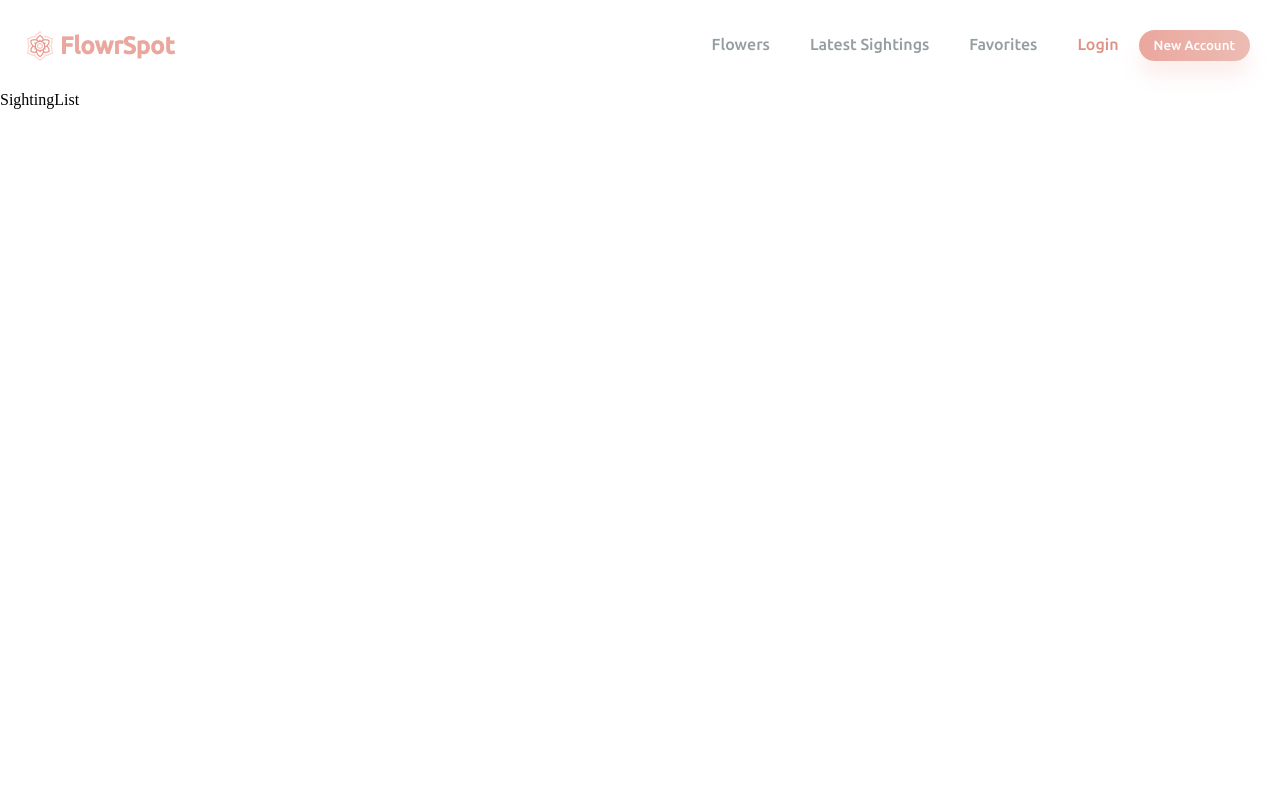
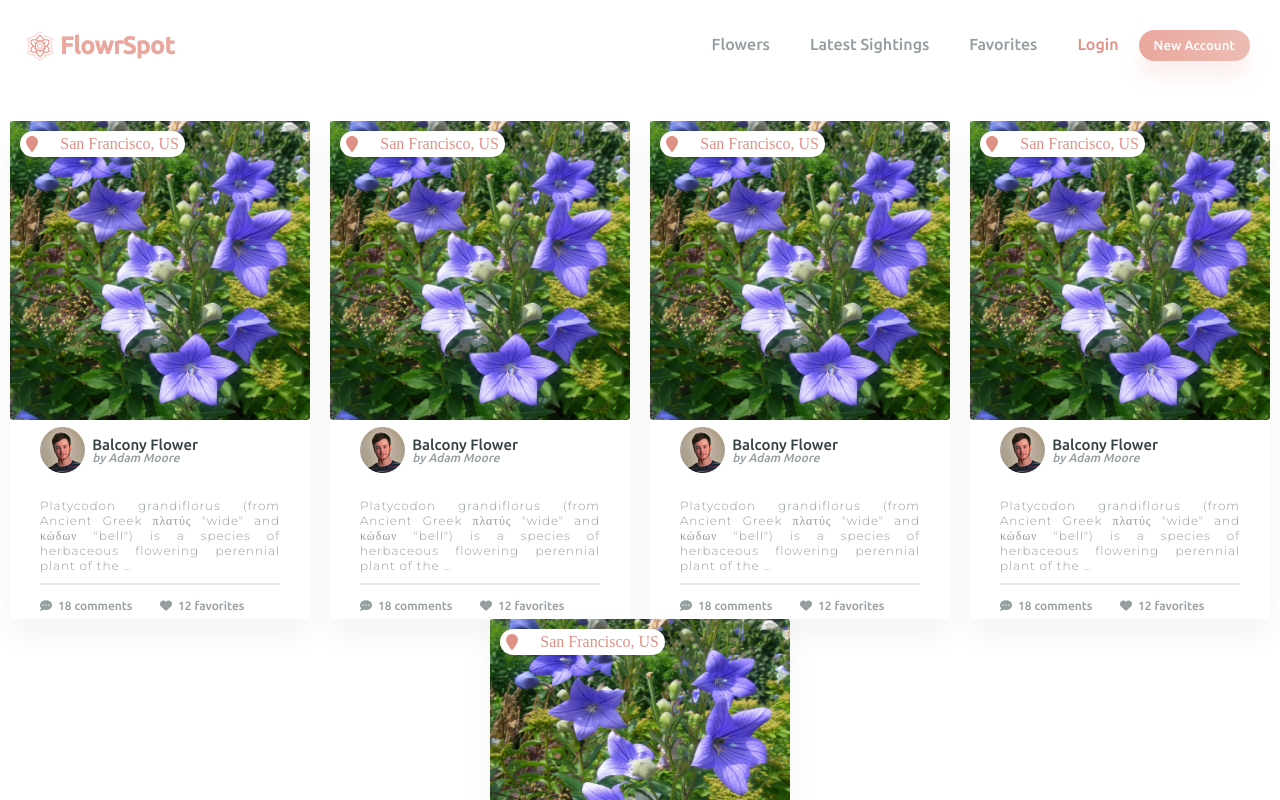
Before and after one commit to FilipSavic19/FlowrSpot-Project, a React (Create React App) app in the folder flowrspot/: page /sightinglist in a window 1280 px wide. Shown: the top 800 px of the page. Built offline with nearby package versions, Linux system fonts and the light colour scheme.

Commit message:
card sighting

```diff
--- a/flowrspot/src/Pages/FlowerDetail.js
+++ b/flowrspot/src/Pages/FlowerDetail.js
@@ -4,10 +4,11 @@ import heroSection from "../Images/pl-hero1.png";
 import flowerImage from "../Images/pl-image1.png";
 import "../Styles/FlowerDetail.css";
 import lineBreak from "../Images/Rectangle 3.png";
+import SightingList from "./SightingList";
 
 const FlowerDetail = () => {
   return (
-    <div>
+    <div className="flower-detail">
       <div className="hero-section-flower-detail">
         <img className="hero-img" src={heroSection} alt="" />
         <div className="hero-section-content">
@@ -33,6 +34,7 @@ const FlowerDetail = () => {
           </div>
         </div>
         <div className="flower-descriptions">
+          <div className="flower-descriptions-content">
             <div className="flower-descriptions-left">
               <p>
                 Kingdom: Plantae <br /> Order: Asterales <br /> Family:
@@ -42,26 +44,33 @@ const FlowerDetail = () => {
             <div className="flower-descriptions-right">
               <p>
                 Platycodon grandiflorus (from Ancient Greek πλατύς "wide" and
-              κώδων "bell") is a species of herbaceous flowering perennial plant
-              of the family Campanulaceae, and the only member of the genus
-              Platycodon. It is native to East Asia (China, Korea, Japan, and
-              the Russian Far East).[1] It is commonly known as balloon
-              flower[2][3] (referring to the balloon-shaped flower buds),
-              Chinese bellflower,[2] or platycodon.[2]
-              <br /> <br /> Growing to 60 cm (24 in) tall by 30 cm (12 in) wide,
-              it is an herbaceous perennial with dark green leaves and blue
-              flowers in late summer. A notable feature of the plant is the
-              flower bud which swells like a balloon before fully opening.[4]
-              The five petals are fused together into a bell shape at the base,
-              like its relatives, the campanulas. There are varieties with
-              white, pink and purple blooms in cultivation.[5] In Korea, white
-              flowers are more common. This plant[6] together with its cultivars
-              'Apoyama group'[7] and 'Mariesii'[8] have gained the Royal
-              Horticultural Society's Award of Garden Merit.{" "}
+                κώδων "bell") is a species of herbaceous flowering perennial
+                plant of the family Campanulaceae, and the only member of the
+                genus Platycodon. It is native to East Asia (China, Korea,
+                Japan, and the Russian Far East).[1] It is commonly known as
+                balloon flower[2][3] (referring to the balloon-shaped flower
+                buds), Chinese bellflower,[2] or platycodon.[2]
+                <br /> <br /> Growing to 60 cm (24 in) tall by 30 cm (12 in)
+                wide, it is an herbaceous perennial with dark green leaves and
+                blue flowers in late summer. A notable feature of the plant is
+                the flower bud which swells like a balloon before fully
+                opening.[4] The five petals are fused together into a bell shape
+                at the base, like its relatives, the campanulas. There are
+                varieties with white, pink and purple blooms in cultivation.[5]
+                In Korea, white flowers are more common. This plant[6] together
+                with its cultivars 'Apoyama group'[7] and 'Mariesii'[8] have
+                gained the Royal Horticultural Society's Award of Garden Merit.{" "}
               </p>
             </div>
           </div>
-        <img className="line-break" src={lineBreak} alt="" />
+        </div>
+        <div className="line-break">
+          <br className="b" />
+          <img src={lineBreak} alt="" />
+        </div>
+        <div className="sighting-list">
+          <SightingList />
+        </div>
       </div>
     </div>
   );
--- a/flowrspot/src/Pages/SightingList.js
+++ b/flowrspot/src/Pages/SightingList.js
@@ -1,7 +1,16 @@
 import React from "react";
+import CardSighting from "../components/CardSighting";
 
 const SightingList = () => {
-  return <div>SightingList</div>;
+  return (
+    <div className="sighting-list">
+      <CardSighting />
+      <CardSighting />
+      <CardSighting />
+      <CardSighting />
+      <CardSighting />
+    </div>
+  );
 };
 
 export default SightingList;
--- /dev/null
+++ b/flowrspot/src/Styles/CardSighting.css
@@ -0,0 +1,86 @@
+.card-sighting {
+  width: 300px;
+  height: 498px;
+  border-radius: 3px;
+  box-shadow: 0px 15px 30px rgba(0, 0, 0, 0.05);
+}
+
+.card-picture {
+  width: 100%;
+  height: 60%;
+  position: relative;
+}
+
+.card-location {
+  background-color: white;
+  position: absolute;
+  color: #df9186;
+  top: 10px;
+  left: 10px;
+  padding: 4px 6px;
+  border-radius: 20px;
+  width: 55%;
+  display: flex;
+  align-items: center;
+  justify-content: space-between;
+}
+
+.card-picture img {
+  width: 100%;
+  height: 100%;
+}
+
+.card-pfp {
+  width: 80%;
+  display: flex;
+  align-items: center;
+  justify-content: flex-start;
+}
+
+.card-description {
+  display: flex;
+  flex-direction: column;
+  align-items: center;
+  justify-content: space-around;
+  height: 40%;
+}
+
+.card-user-info {
+  margin-left: 3%;
+}
+
+.card-user-info .name-flwr {
+  font-family: "Ubuntu";
+  font-style: normal;
+  font-weight: 400;
+  font-size: 15px;
+  line-height: 15px;
+  color: #334144;
+}
+
+.card-user-info .name-usr {
+  font-family: "Ubuntu";
+  font-style: italic;
+  font-weight: 400;
+  font-size: 12px;
+  line-height: 12px;
+  color: #949ea0;
+}
+
+.card-text {
+  width: 80%;
+  font-family: "Montserrat";
+  font-style: normal;
+  font-weight: 500;
+  font-size: 12px;
+  line-height: 15px;
+  text-align: justify;
+  letter-spacing: 0.075em;
+  color: #949ea0;
+  border-bottom: 2px solid #e8e9ed;
+  padding: 10px 0;
+}
+
+.card-favorites-comments {
+  width: 80%;
+}
--- /dev/null
+++ b/flowrspot/src/Styles/CommentsAndFavorites.css
@@ -0,0 +1,23 @@
+.comments-and-favorites {
+  display: flex;
+  width: 100%;
+  justify-content: space-between;
+}
+
+.comments-and-favorites .comments,
+.favorites {
+  display: flex;
+  width: 50%;
+  align-items: center;
+  color: #949ea0;
+  font-family: "Ubuntu";
+  font-style: normal;
+  font-weight: 400;
+  font-size: 12px;
+  line-height: 12px;
+}
+
+.comments-and-favorites .comments i,
+.favorites i {
+  margin-right: 5%;
+}
--- a/flowrspot/src/Styles/FlowerDetail.css
+++ b/flowrspot/src/Styles/FlowerDetail.css
@@ -101,34 +101,50 @@
 .flower-descriptions {
   width: 100%;
   height: 100%;
+  display: flex;
+  justify-content: flex-start;
+}
+
+.flower-descriptions-content {
+  width: 90%;
+  height: 100%;
+  display: flex;
+  justify-content: space-around;
+  align-items: center;
 }
 
 .flower-descriptions-left {
   display: flex;
   flex-direction: column;
+  width: 17%;
+  height: 25%;
+  font-family: "Ubuntu";
+  font-size: 13px;
+  color: #949ea0;
   line-height: 25px;
-  width: 190px;
-  height: 150px;
-  transform: translate(29%, 80%);
-  font-family: "Ubuntu";
-  color: #949ea0;
+  font-weight: 700;
 }
 
 .flower-descriptions-right {
   display: flex;
-  flex-direction: column;
-  width: 60%;
-  height: 60%;
-  transform: translate(45%, -35%);
+  text-align: justify;
+  width: 70%;
+  height: 50%;
   font-family: "Ubuntu";
+  font-weight: 400;
+  font-size: 13px;
+  line-height: 20px;
   color: #949ea0;
-  line-height: 20px;
-  text-align: justify;
 }
 
 .line-break {
-  position: absolute;
-  width: 99%;
-  height: 0.5%;
-  left: 10px;
+  display: flex;
+  align-items: center;
+  justify-content: center;
+  width: 100%;
 }
+
+.line-break img {
+  width: 95%;
+  color: black;
+}
--- a/flowrspot/src/Styles/RandomFlowerList.css
+++ b/flowrspot/src/Styles/RandomFlowerList.css
@@ -1,5 +1,6 @@
 .random-flower-list,
-.flowers-list {
+.flowers-list,
+.sighting-list {
   display: flex;
   width: 100%;
   flex-wrap: wrap;
--- /dev/null
+++ b/flowrspot/src/components/CardSighting.js
@@ -0,0 +1,40 @@
+import React from "react";
+import cardPhoto from "../Images/pl-image.png";
+import cardPfp from "../Images/profile-holder.png";
+import "../Styles/CardSighting.css";
+import CommentsAndFavorites from "./CommentsAndFavorites";
+
+const CardSighting = () => {
+  return (
+    <div className="card-sighting">
+      <div className="card-picture">
+        <img src={cardPhoto} alt="" />
+        <div className="card-location">
+          <i class="fa fa-map-marker" />
+          <p>San Francisco, US</p>
+        </div>
+      </div>
+      <div className="card-description">
+        <div className="card-pfp">
+          <img src={cardPfp} alt="" width="45px" />
+          <div className="card-user-info">
+            <p className="name-flwr">Balcony Flower</p>
+            <p className="name-usr">by Adam Moore</p>
+          </div>
+        </div>
+        <div className="card-text">
+          <p>
+            Platycodon grandiflorus (from Ancient Greek πλατύς "wide" and κώδων
+            "bell") is a species of herbaceous flowering perennial plant of the
+            …
+          </p>
+        </div>
+        <div className="card-favorites-comments">
+          <CommentsAndFavorites />
+        </div>
+      </div>
+    </div>
+  );
+};
+
+export default CardSighting;
--- /dev/null
+++ b/flowrspot/src/components/CommentsAndFavorites.js
@@ -0,0 +1,19 @@
+import React from "react";
+import "../Styles/CommentsAndFavorites.css";
+
+const CommentsAndFavorites = () => {
+  return (
+    <div className="comments-and-favorites">
+      <div className="comments">
+        <i class="fa fa-commenting" />
+        <p>18 comments</p>
+      </div>
+      <div className="favorites">
+        <i class="fa fa-heart" />
+        <p>12 favorites</p>
+      </div>
+    </div>
+  );
+};
+
+export default CommentsAndFavorites;
```
Lines whose indentation alone changed are shown as unchanged.
